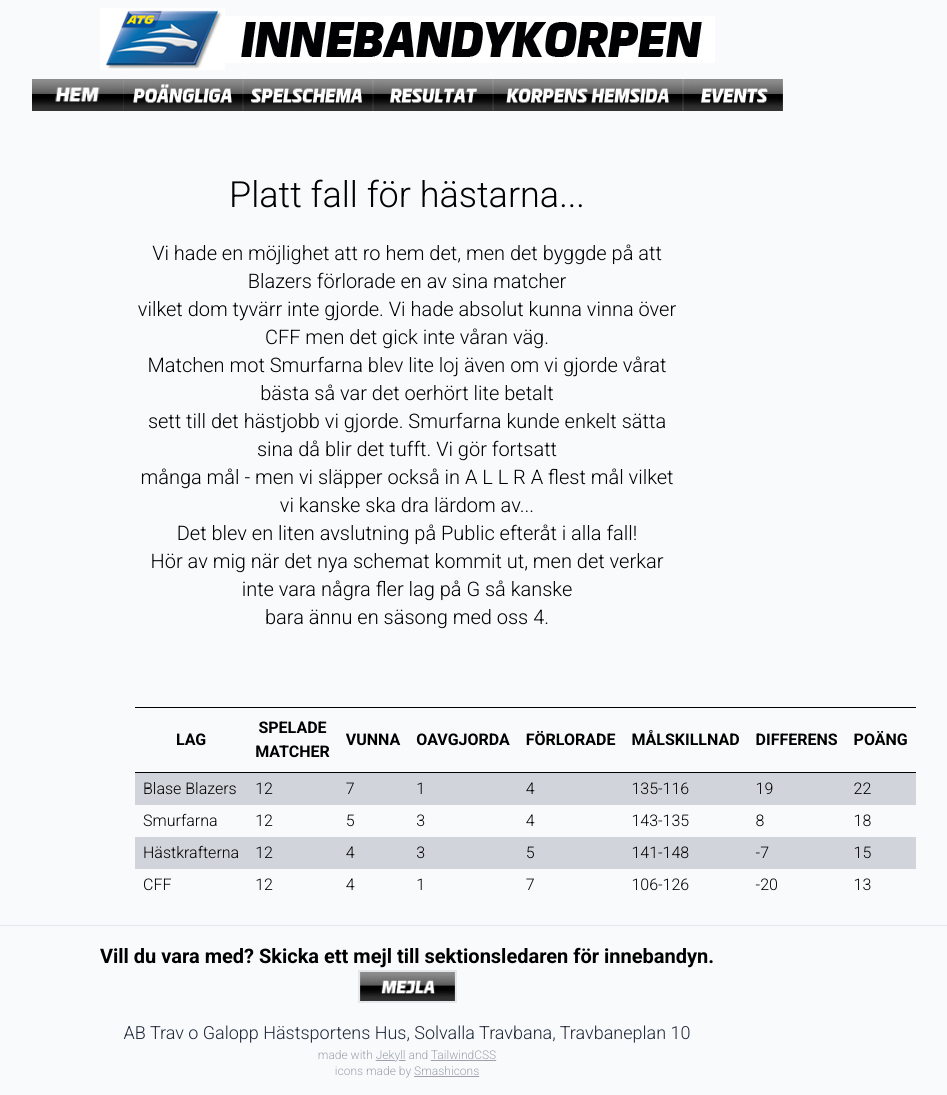
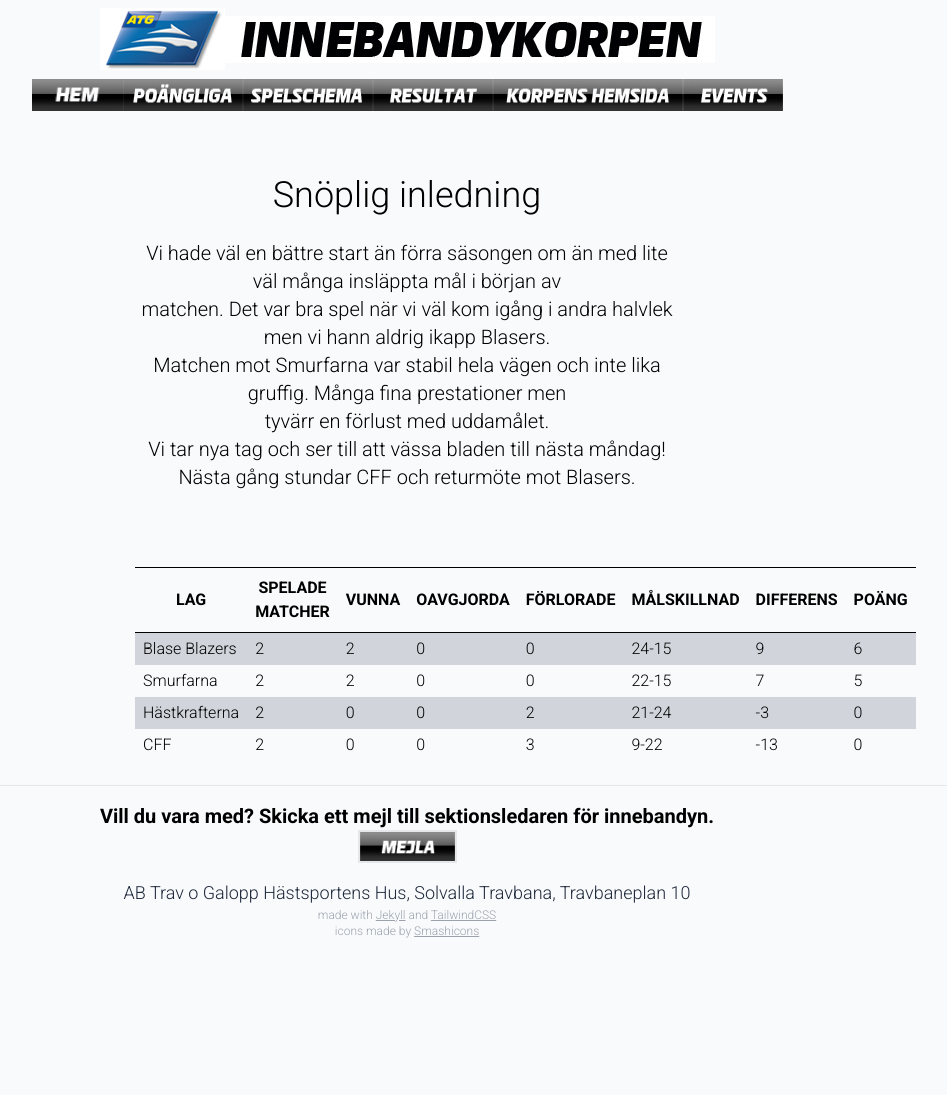
Before and after one commit to andreashogvall/andreashogvall.github.io, a Jekyll site: the page built from index.html, in a window 1280 px wide. Shown: the whole page, without its empty margins (233-1180 px from the left). Built offline with Jekyll 4.4.1, drawn with Linux system fonts in a browser that asks for light colours; nearby versions of some CDN libraries; after the commit the page ends 955 px from its top, so only the background shows below that.

Commit message:
Update index.html

```diff
--- a/index.html
+++ b/index.html
@@ -4,18 +4,17 @@ title: "Innebandykorpen"
 description: "Innebandykorpen"
 ---
 <div class="mx-auto w-1/2">
-		<p class="text-center text-4xl">Platt fall för hästarna...</p>
+		<p class="text-center text-4xl">Snöplig inledning</p>
 		<br>
 
 		<p class="text-center text-xl">
-			Vi hade en möjlighet att ro hem det, men det byggde på att Blazers förlorade en av sina matcher <br>
-			vilket dom tyvärr inte gjorde. Vi hade absolut kunna vinna över CFF men det gick inte våran väg.<br>
-			Matchen mot Smurfarna blev lite loj även om vi gjorde vårat bästa så var det oerhört lite betalt <br>
-			sett till det hästjobb vi gjorde. Smurfarna kunde enkelt sätta sina då blir det tufft. Vi gör fortsatt<br>
-			många mål - men vi släpper också in  A L L R A  flest mål vilket vi kanske ska dra lärdom av...<br>
-			Det blev en liten avslutning på Public efteråt i alla fall!<br>
-			Hör av mig när det nya schemat kommit ut, men det verkar inte vara några fler lag på G så kanske<br>
-			bara ännu en säsong med oss 4.<br>
+			Vi hade väl en bättre start än förra säsongen om än med lite väl många insläppta mål i början av <br>
+			matchen. Det var bra spel när vi väl kom igång i andra halvlek men vi hann aldrig ikapp Blasers.<br>
+			Matchen mot Smurfarna var stabil hela vägen och inte lika gruffig. Många fina prestationer men <br>
+			tyvärr en förlust med uddamålet.<br>
+			Vi tar nya tag och ser till att vässa bladen till nästa måndag!<br>
+
+			Nästa gång stundar CFF och returmöte mot Blasers.<br>
 			<br>
 	</p>
 	<br>
@@ -58,25 +57,25 @@ description: "Innebandykorpen"
 					Blase Blazers
 				</td>
 				<td class="py-1 px-2">
-					12
+					2
 				</td>
 				<td class="py-1 px-2">
-					7
+					2
 				</td>
 				<td class="py-1 px-2">
-					1
+					0
 				</td>
 				<td class="py-1 px-2">
-					4
+					0
 				</td>
 				<td class="py-1 px-2">
-					135-116
+					24-15
 				</td>
 				<td class="py-1 px-2">
-					19
+					9
 				</td>
 				<td class="py-1 px-2">
-					22
+					6
 				</td>
 			</tr>
 			<tr>
@@ -84,25 +83,25 @@ description: "Innebandykorpen"
 					Smurfarna
 				</td>
 				<td class="py-1 px-2">
-					12
+					2
+				</td>
+				<td class="py-1 px-2">
+					2
+				</td>
+				<td class="py-1 px-2">
+					0
+				</td>
+				<td class="py-1 px-2">
+					0
+				</td>
+				<td class="py-1 px-2">
+					22-15
+				</td>
+				<td class="py-1 px-2">
+					7
 				</td>
 				<td class="py-1 px-2">
 					5
-				</td>
-				<td class="py-1 px-2">
-					3
-				</td>
-				<td class="py-1 px-2">
-					4
-				</td>
-				<td class="py-1 px-2">
-					143-135
-				</td>
-				<td class="py-1 px-2">
-					8
-				</td>
-				<td class="py-1 px-2">
-					18
 				</td>
 			</tr>
 			<tr class="bg-gray-300">
@@ -110,25 +109,25 @@ description: "Innebandykorpen"
 					Hästkrafterna
 				</td>
 				<td class="py-1 px-2">
-					12
+					2
 				</td>
 				<td class="py-1 px-2">
-					4
+					0
 				</td>
 				<td class="py-1 px-2">
-					3
+					0
 				</td>
 				<td class="py-1 px-2">
-					5
+					2
 				</td>
 				<td class="py-1 px-2">
-					141-148
+					21-24
 				</td>
 				<td class="py-1 px-2">
-					-7
+					-3
 				</td>
 				<td class="py-1 px-2">
-					15
+					0
 				</td>
 			</tr>
 			<tr>
@@ -136,25 +135,25 @@ description: "Innebandykorpen"
 					CFF
 				</td>
 				<td class="py-1 px-2">
-					12
+					2
 				</td>
 				<td class="py-1 px-2">
-					4
+					0
 				</td>
 				<td class="py-1 px-2">
-					1
+					0
 				</td>
 				<td class="py-1 px-2">
-					7
+					3
 				</td>
 				<td class="py-1 px-2">
-					106-126
+					9-22
 				</td>
 				<td class="py-1 px-2">
-					-20
+					-13
 				</td>
 				<td class="py-1 px-2">
-					13
+					0
 				</td>
 			</tr>
 
```
